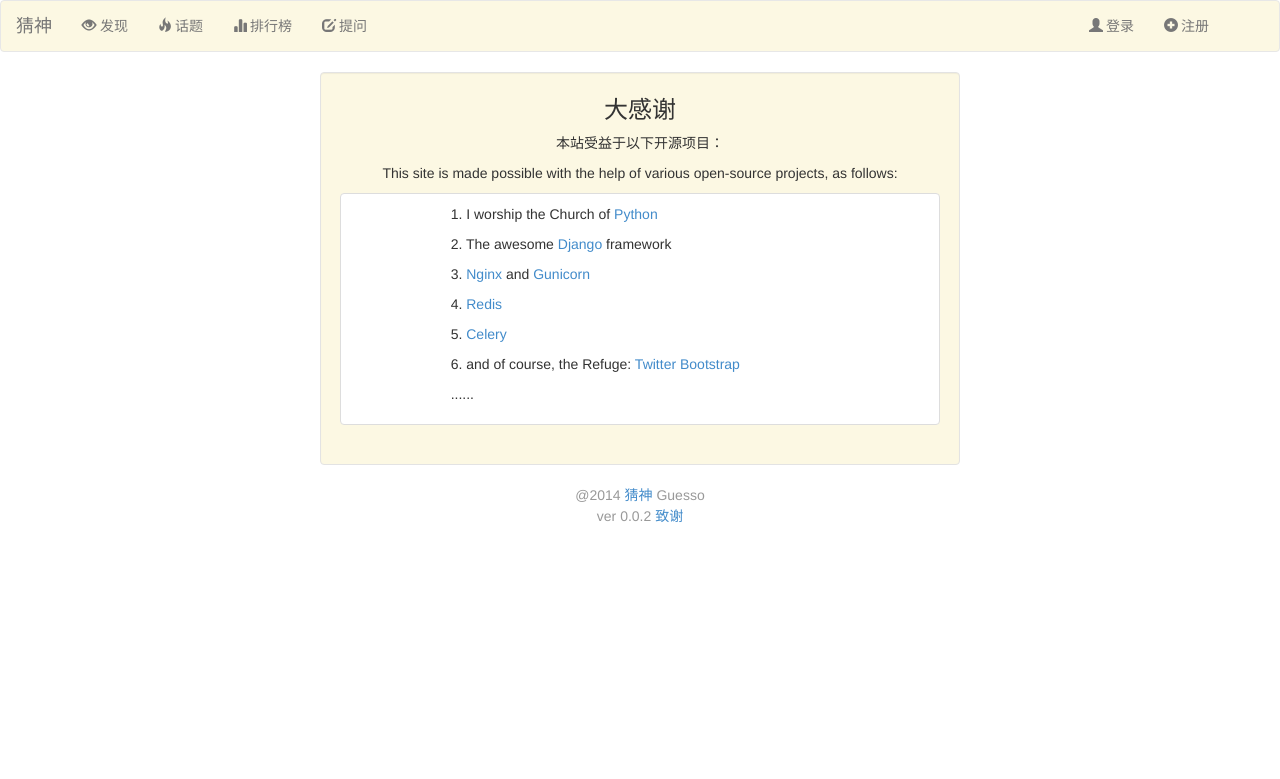
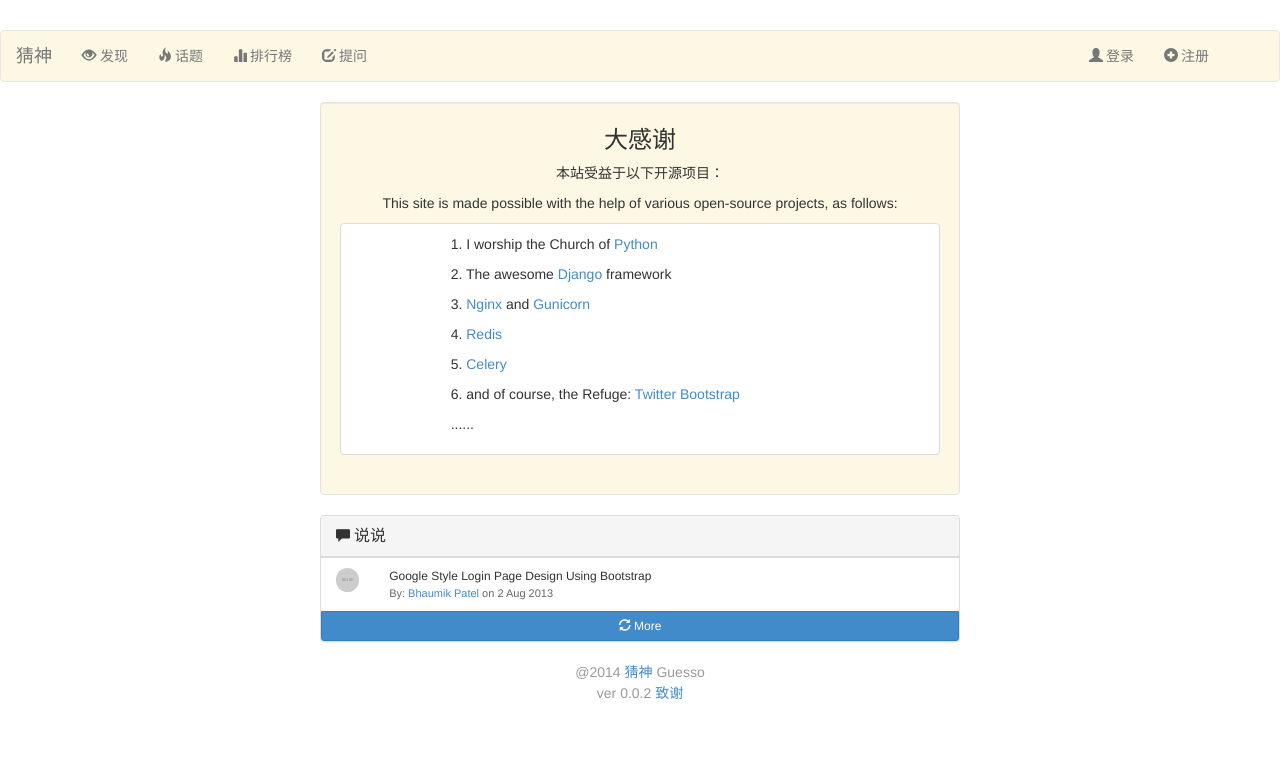
Before and after one commit to StevenSLXie/GuessWhat, a Django app: a page that uses Guess/templates/ack.html in a window 1280 px wide. Shown: the top 779 px of the page. Run offline with Django 3.2, Linux system fonts and the light colour scheme; grey boxes labelled with a size stand in for pictures from a placeholder-image service; parts of the project's set-up code (start-up, migrations or seed data) failed here and were passed over; some libraries are stand-ins or nearby versions.

Commit message:
comment page sketch

```diff
--- a/Guess/models.py
+++ b/Guess/models.py
@@ -199,6 +199,8 @@ class Comments(models.Model):
 	from_whom = models.ForeignKey(Person)
 	game = models.ForeignKey(Game, db_index=True)
 	content = models.TextField()
+	post_time = models.DateTimeField(default=timezone.now())
+
 
 	liked = models.IntegerField(default=0)
 	disliked = models.IntegerField(default=0)
--- a/Guess/templates/ack.html
+++ b/Guess/templates/ack.html
@@ -19,4 +19,7 @@
     </ul>
 </div>
 
+{% include "comment.html" %}
+
+
 {% include "footer.html" %}
--- /dev/null
+++ b/Guess/templates/comment.html
@@ -0,0 +1,50 @@
+<div class="col-md-6 col-md-offset-3">
+    <div class="row">
+        <div class="panel panel-default widget">
+            <div class="panel-heading">
+                <span class="glyphicon glyphicon-comment"></span>
+                <h3 class="panel-title">说说</h3>
+
+            </div>
+            <div class="panel-body">
+                <ul class="list-group">
+                    <li class="list-group-item">
+                        <div class="row">
+                            <div class="col-xs-2 col-md-1">
+                                <img src="http://placehold.it/80" class="img-circle img-responsive" alt="" /></div>
+                            <div class="col-xs-10 col-md-11">
+                                <div>
+                                    <div class="comment-text">
+                                        Google Style Login Page Design Using Bootstrap
+                                    </div>
+                                    <div class="mic-info">
+                                        By: <a href="#">Bhaumik Patel</a> on 2 Aug 2013
+                                    </div>
+                                </div>
+
+                            </div>
+                        </div>
+                    </li>
+               </ul>
+                <a href="#" class="btn btn-primary btn-sm btn-block" role="button"><span class="glyphicon glyphicon-refresh"></span> More</a>
+            </div>
+        </div>
+    </div>
+</div>
+
+
+
+<style type='text/css'>
+    body { padding-top:30px; }
+    .widget .panel-body { padding:0px; }
+    .widget .list-group { margin-bottom: 0; }
+    .widget .panel-title { display:inline }
+    .widget .label-info { float: right; }
+    .widget li.list-group-item {border-radius: 0;border: 0;border-top: 1px solid #ddd;}
+    .widget li.list-group-item:hover { background-color: rgba(86,61,124,.1); }
+    .widget .mic-info { color: #666666;font-size: 11px; }
+    .widget .action { margin-top:5px; }
+    .widget .comment-text { font-size: 12px; }
+    .widget .btn-block { border-top-left-radius:0px;border-top-right-radius:0px; }
+
+</style>
```
Also changed, not shown: Guess/migrations/0026_auto__add_field_comments_post_time.py (added), Guess/templates/footer.html (line endings or trailing spaces).
